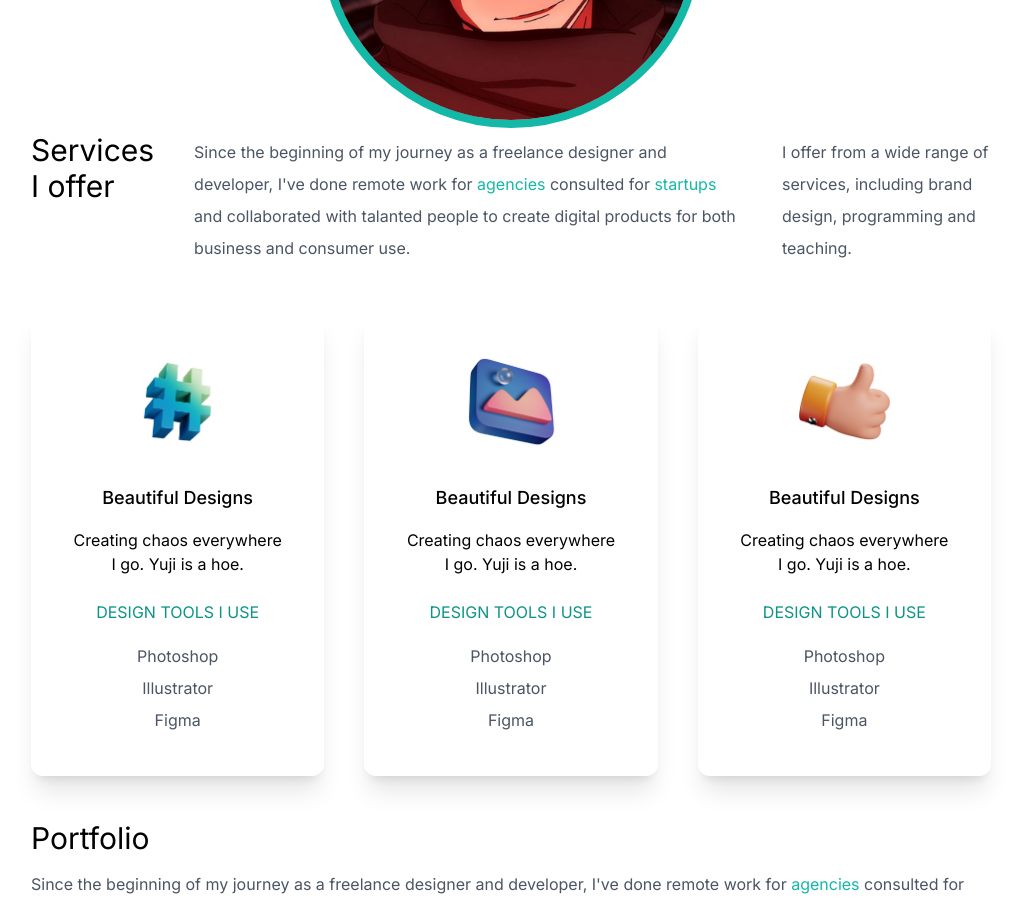
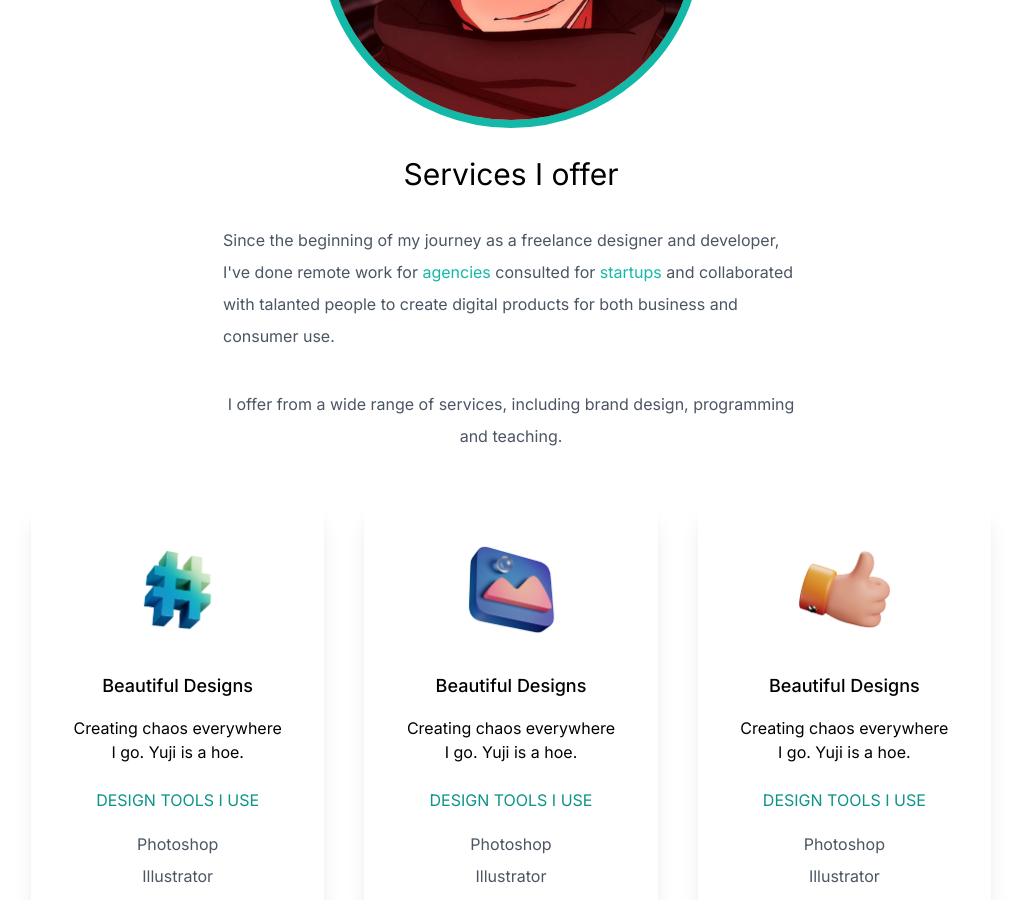
Before and after one commit to StackHustla/react-portfoliov2, a Next.js app: page / in a window 1280 px wide. Shown: the part 1040-1940 px from the top of the page, without its empty margins (129-1148 px from the left). Built offline with nearby package versions, Linux system fonts and the light colour scheme.

Commit message:
Making it my own
This is fun. Tailwind makes everything a little too easy. Will be practicing javascript soon

```diff
--- a/src/app/page.js
+++ b/src/app/page.js
@@ -51,9 +51,9 @@ export default function Home() {
 
         {/* Card Section */}
         <section>
-          <div className='lg:flex gap-10' >
-            <h3 className="text-3xl py-1 ">Services I offer</h3>
-            <p className="text-md py-2 leading-8 text-gray-600">
+          <div className='lg:flex lg:flex-col gap-5 mx-auto' >
+            <h3 className="text-3xl pt-7 pb-3 md:text-center lg:text-center max-w-xl mx-auto">Services I offer</h3>
+            <p className="text-md md:text-l pb-4 leading-8 text-gray-600  max-w-xl mx-auto">
               Since the beginning of my journey as a freelance designer and
               developer, I've done remote work for
               <span className="text-teal-500"> agencies </span>
@@ -61,8 +61,7 @@ export default function Home() {
               and collaborated with talanted people to create digital products
               for both business and consumer use.
             </p>
-            <p className="text-md py-2 leading-8 text-gray-600">
-              I offer from a wide range of services, including brand design,
+            <p className="text-md pb-2 md:text-center lg:text-center leading-8 max-w-xl text-gray-600 mx-auto"> I offer from a wide range of services, including brand design,
               programming and teaching.
             </p>
           </div>
@@ -99,6 +98,7 @@ export default function Home() {
             </div>
           </div>
         </section>
+
         {/* footer?? */}
         <section>
           <div>
```
